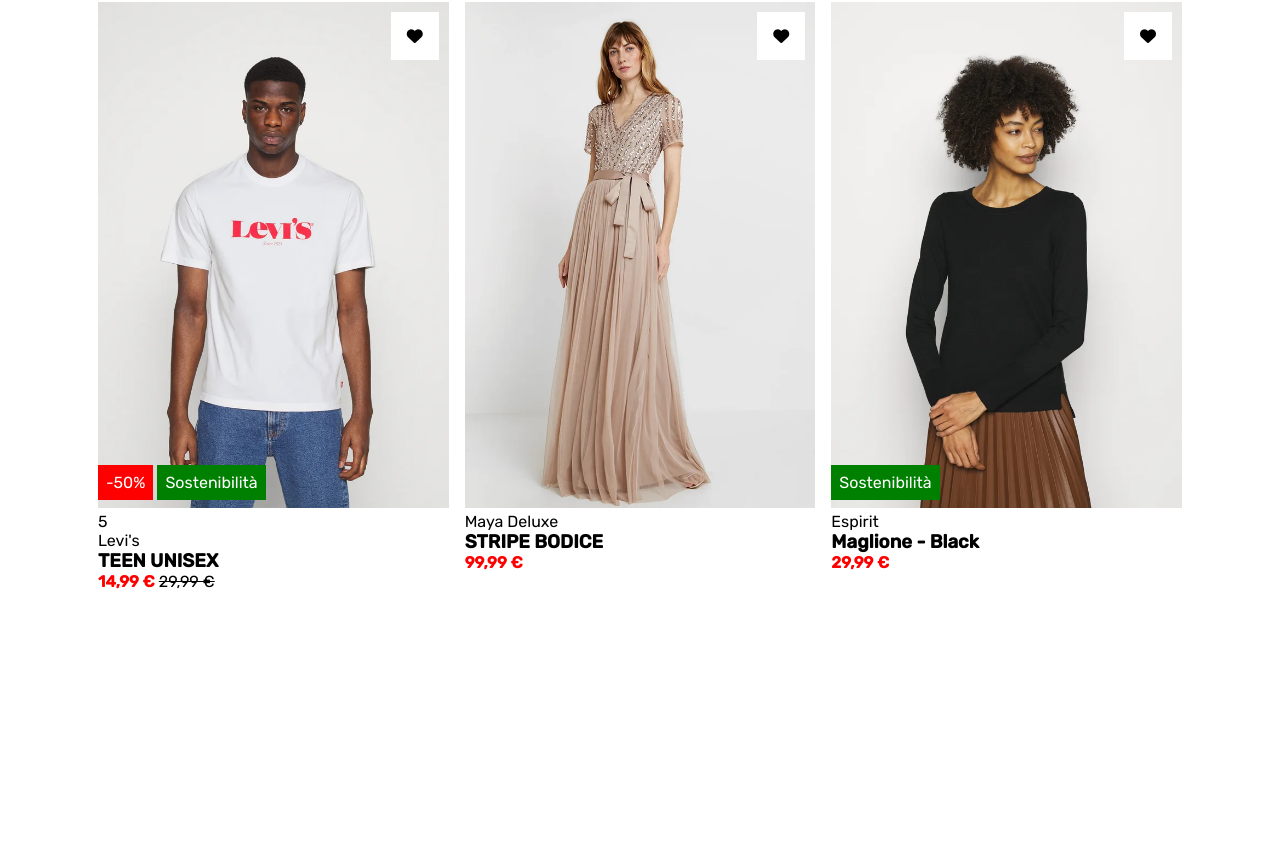
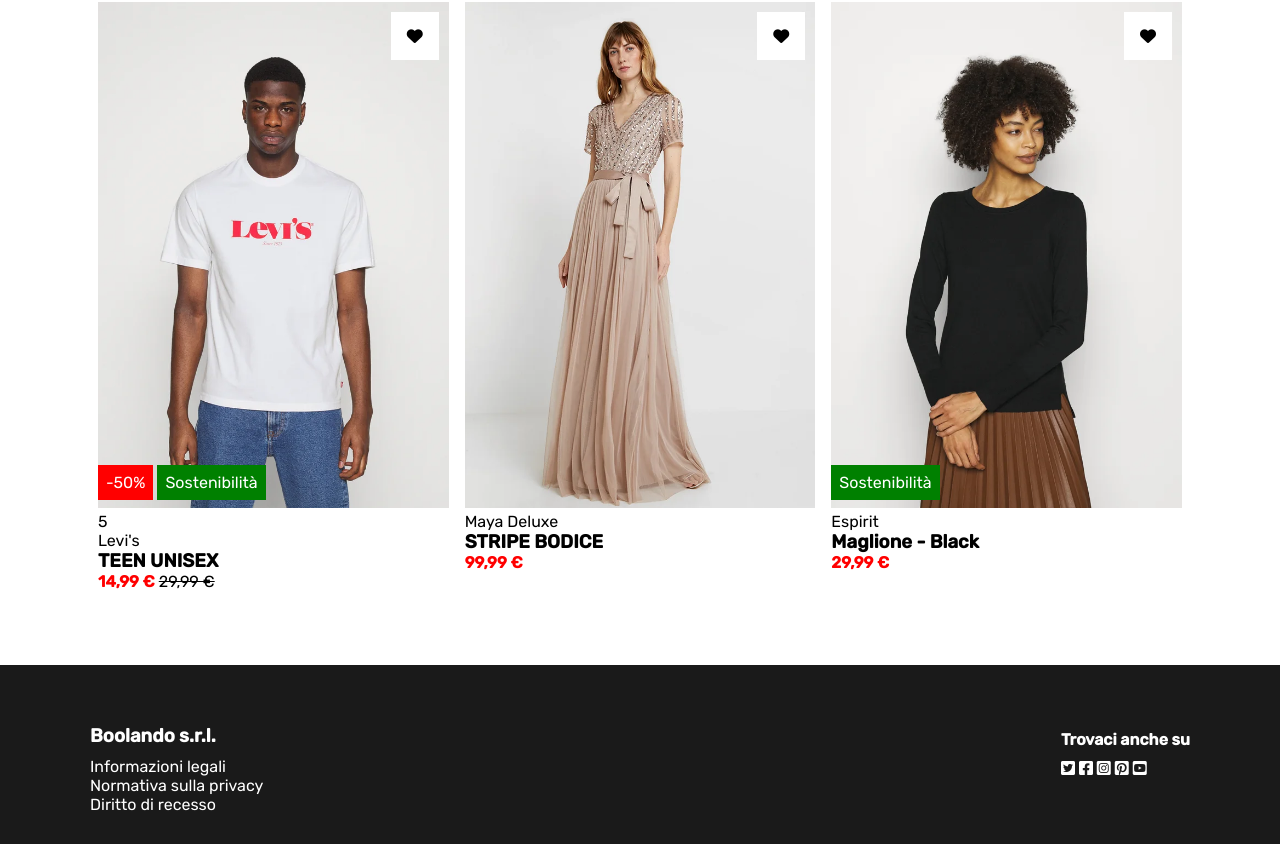
Before and after one commit to marcoregina92/html-css-boolando, a plain HTML site: page index.html in a window 1280 px wide. Shown: the part 709-1554 px from the top of the page. Before the commit the page ends 1324 px from the top, so only its background shows below. Drawn offline with Linux system fonts and the light colour scheme.

Commit message:
footer completo

```diff
--- a/css/style.css
+++ b/css/style.css
@@ -4,6 +4,14 @@
     margin: 0;
     font-family: 'Rubik', sans-serif;
 }
+
+.container{
+    max-width: 1100px;
+    margin: 0 auto;
+    display: flex;
+}
+
+/* --- HEADER --- */
 
 header{
     height: 70px;
@@ -25,17 +33,6 @@ nav{
 
 }
 
-
-main{
-    margin-top: 100px;
-}
-
-.container{
-    max-width: 1100px;
-    margin: 0 auto;
-    display: flex;
-}
-
 nav ul{
     list-style-type: none;
     display: flex;
@@ -53,6 +50,10 @@ nav a{
 
 }
 
+.menu-destra{
+    word-spacing: 1rem;
+}
+
 .menu-destra li{
     padding-left: 8px;
 }
@@ -60,6 +61,15 @@ nav a{
 .menu-centrale > img{
     height: 35px;
 }
+
+
+/* --- MAIN --- */
+
+
+main{
+    margin-top: 100px;
+}
+
 
 main > .container{
     flex-wrap: wrap;
@@ -71,8 +81,6 @@ main > .container{
     margin-bottom: 16px;
 
 }
-
-
 
 .card-image{
     position: relative;
@@ -145,3 +153,39 @@ background: green;
 strong{
     color: red;
 }
+
+
+/* --- FOOTER --- */
+
+
+footer{
+    margin-top: 50px;
+    color: white;
+    padding: 30px 0px;
+    background-color: #1a1a1a;
+    border-bottom: 1px solid white;
+}
+
+
+footer > .container{
+    justify-content: space-between;
+    align-items: center;
+}
+
+.foot-list > ul{
+    list-style-type: none;
+    padding-top: 10px;
+
+}
+
+.foot-sinistra > h3{
+    padding-top: 30px;
+}
+
+#white{
+    color: white;
+}
+
+.foot-destra > h4{
+    padding-bottom: 10px;
+}
--- a/index.html
+++ b/index.html
@@ -147,7 +147,27 @@
 
 
     <footer>
+        <div class="container">
+            <div class="foot-sinistra">
+               <h3> Boolando s.r.l. </h3>
+               <div class="foot-list">
+                <ul>
+                    <li>Informazioni legali</li>
+                    <li>Normativa sulla privacy</li>
+                    <li>Diritto di recesso</li>
+                </ul>
+            </div>
 
+            </div>
+            <div class="foot-destra">
+                <h4>Trovaci anche su</h4>
+                <a href=""><i id="white" class="fab fa-twitter-square"></i></a>
+                <a href=""><i id="white" class="fab fa-facebook-square"></i></a>
+                <a href=""><i id="white" class="fab fa-instagram-square"></i></a>
+                <a href=""><i id="white" class="fab fa-pinterest-square"></i></a>
+                <a href=""><i id="white" class="fab fa-youtube-square"></i></a>
+            </div>
+        </div>
     </footer>
 
 
```
